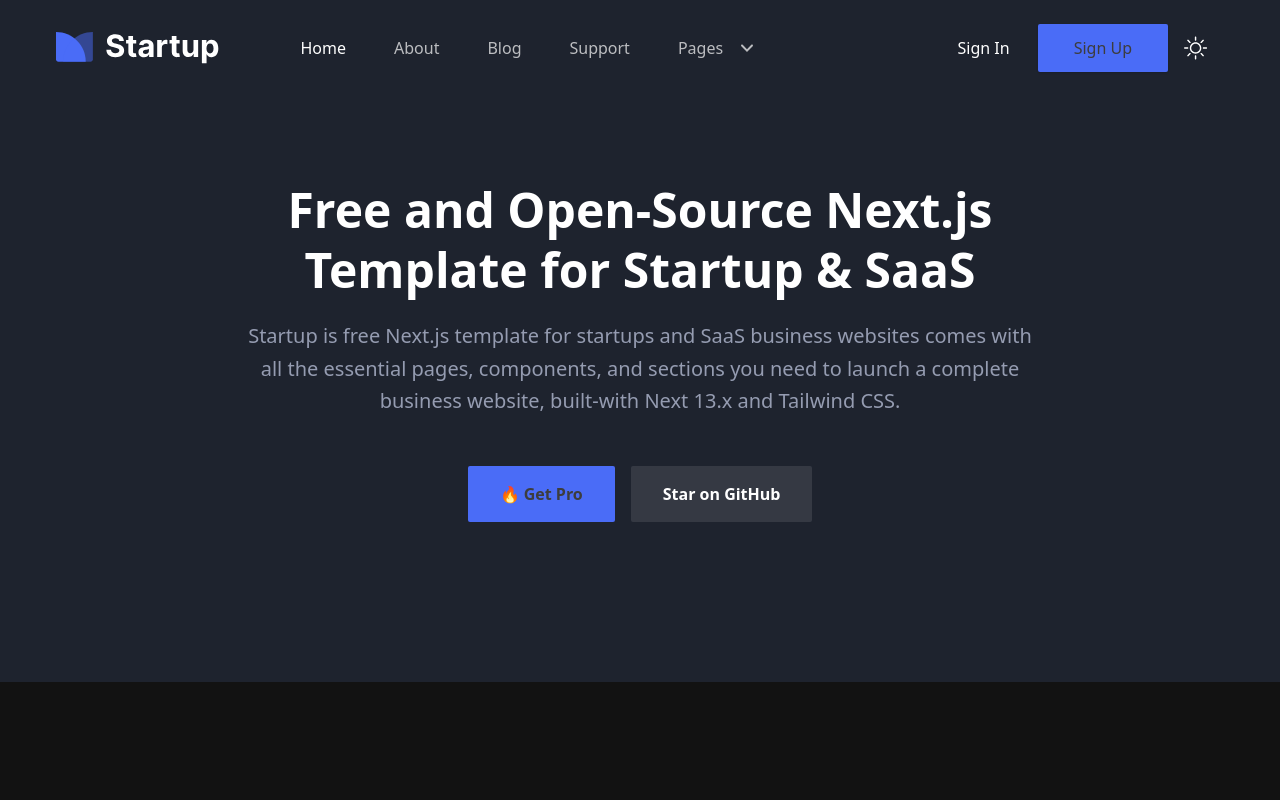
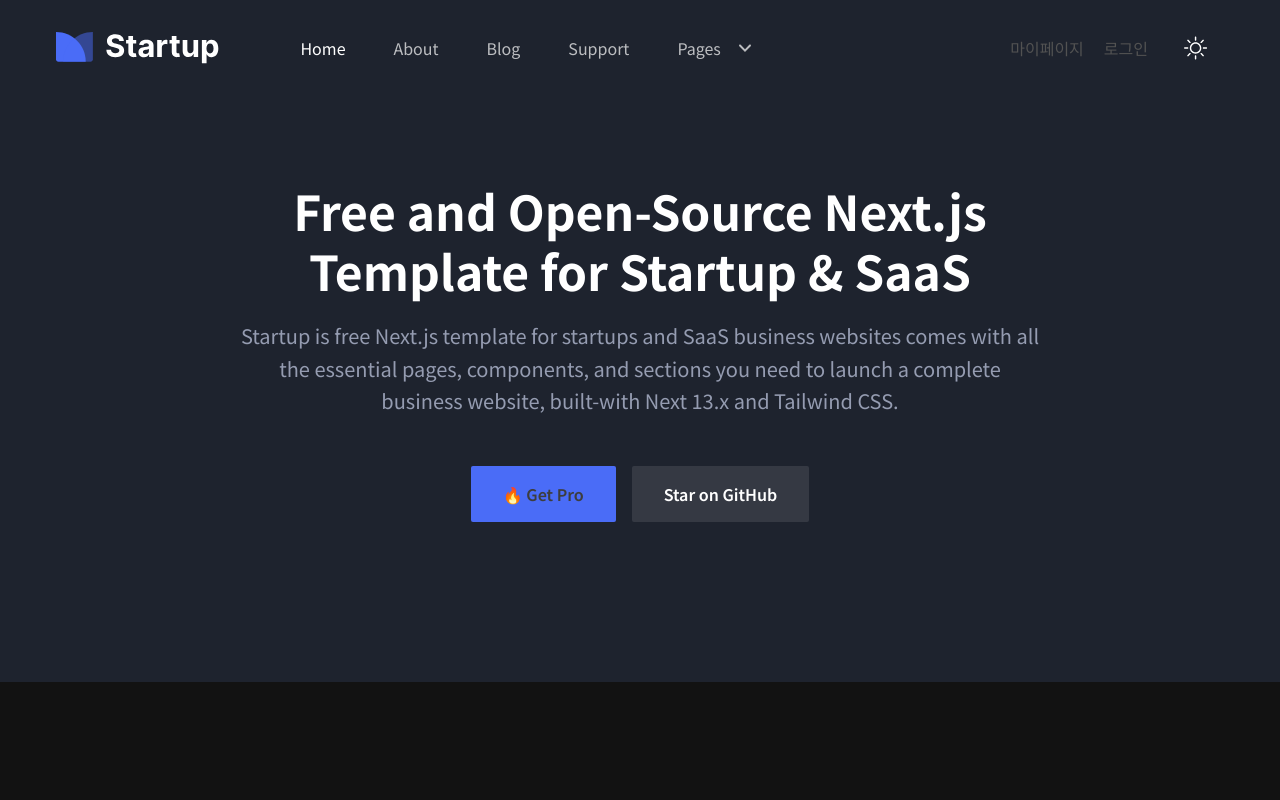
Before and after one commit to hyun1010/yum-yum, a Next.js app: page / in a window 1280 px wide. Shown: the top 800 px of the page. Built offline with nearby package versions, Linux system fonts and the light colour scheme.

Commit message:
mod: 컴포넌트 분리

```diff
--- a/app/layout.tsx
+++ b/app/layout.tsx
@@ -25,7 +25,10 @@
 }) {
   return (
     <html lang="en">
-      <body lang="en" className={`${noto_sans.variable} ${do_hyeon.variable}`}>
+      <body
+        lang="en"
+        className={`${noto_sans.variable} ${do_hyeon.variable} font-noto-sans`}
+      >
         <Layout>{children}</Layout>
       </body>
     </html>
--- a/src/features/routingButton/ui/RoutingButton.tsx
+++ b/src/features/routingButton/ui/RoutingButton.tsx
@@ -1,6 +1,6 @@
 'use client';
 import Image from 'next/image';
-import { useRouter } from 'next/navigation';
+import Link from 'next/link';
 import React from 'react';
 import { ClassNameValue, twMerge } from 'tailwind-merge';
 
@@ -46,16 +46,10 @@
   labelStyle,
   iconStyle,
 }: RoutingButtogProps) {
-  const router = useRouter();
-
-  const handleClick = () => {
-    router.push(href);
-  };
-
   return (
-    <div
+    <Link
+      href={href}
       className="flex flex-col items-center gap-1 cursor-pointer"
-      onClick={handleClick}
     >
       {type !== 'onlyLabel' && (
         <div
@@ -79,6 +73,6 @@
           {label}
         </div>
       )}
-    </div>
+    </Link>
   );
 }
--- a/src/shared/ui/Logo/index.tsx
+++ b/src/shared/ui/Logo/index.tsx
@@ -6,7 +6,10 @@
 export default function Logo({ className }: { className?: string }) {
   return (
     <div className="w-60 max-w-full px-4 xl:mr-12">
-      <Link href="/" className={twMerge(`header-logo block w-full`, className)}>
+      <Link
+        href="/"
+        className={twMerge(`header-logo block w-full py-8`, className)}
+      >
         <Image
           src="/images/logo/logo-2.svg"
           alt="logo"
--- /dev/null
+++ b/src/widgets/layout/ui/Account.tsx
@@ -0,0 +1,23 @@
+import { RoutingButton } from '@/src/features/routingButton';
+import ThemeToggler from '@/src/shared/ui/ThemeToggle';
+import React from 'react';
+
+export default function Account() {
+  return (
+    <div className="flex items-center justify-end pr-16 lg:pr-0 gap-5">
+      <RoutingButton
+        type="onlyLabel"
+        href="/signin"
+        label="마이페이지"
+        labelStyle={'text-gray-700 text-md'}
+      />
+      <RoutingButton
+        type="onlyLabel"
+        href="/signup"
+        label="로그인"
+        labelStyle={'text-gray-700 text-md'}
+      />
+      <ThemeToggler />
+    </div>
+  );
+}
--- a/src/widgets/layout/ui/Header.tsx
+++ b/src/widgets/layout/ui/Header.tsx
@@ -1,10 +1,9 @@
 'use client';
-import Link from 'next/link';
 import { useEffect, useState } from 'react';
-import ThemeToggler from '@/src/shared/ui/ThemeToggle';
 import { Logo } from '@/src/shared/ui';
 import classNames from 'classnames';
 import NavBar from './NavBar';
+import Account from './Account';
 
 export default function Header() {
   const [sticky, setSticky] = useState(false);
@@ -22,12 +21,11 @@
   });
 
   return (
-    <>
     <header
       className={classNames(
         `header left-0 top-0 z-40 flex w-full items-center`,
         {
-            'fixed z-[9999] bg-white !bg-opacity-80 shadow-sticky backdrop-blur-sm transition dark:bg-gray-dark dark:shadow-sticky-dark':
+          'fixed z-[9999] bg-white shadow-sticky backdrop-blur-sm transition dark:bg-gray-dark dark:shadow-sticky-dark':
             sticky,
         },
         {
@@ -37,30 +35,13 @@
     >
       <div className="container">
         <div className="relative -mx-4 flex items-center justify-between">
-            <Logo className={sticky ? 'py-5 lg:py-2' : 'py-8'} />
+          <Logo />
           <div className="flex w-full items-center justify-between px-4">
             <NavBar />
-              <div className="flex items-center justify-end pr-16 lg:pr-0">
-                <Link
-                  href="/signin"
-                  className="hidden px-7 py-3 text-base font-medium text-dark hover:opacity-70 dark:text-white md:block"
-                >
-                  Sign In
-                </Link>
-                <Link
-                  href="/signup"
-                  className="ease-in-up hidden rounded-sm bg-primary px-8 py-3 text-base font-medium text-white shadow-btn transition duration-300 hover:bg-opacity-90 hover:shadow-btn-hover md:block md:px-9 lg:px-6 xl:px-9"
-                >
-                  Sign Up
-                </Link>
-                <div>
-                  <ThemeToggler />
-                </div>
-              </div>
+            <Account />
           </div>
         </div>
       </div>
     </header>
-    </>
   );
 }
--- a/tailwind.config.ts
+++ b/tailwind.config.ts
@@ -9,22 +9,11 @@
     },
     screens: {
       xs: '450px',
-      // => @media (min-width: 450px) { ... }
-
       sm: '575px',
-      // => @media (min-width: 576px) { ... }
-
       md: '768px',
-      // => @media (min-width: 768px) { ... }
-
       lg: '992px',
-      // => @media (min-width: 992px) { ... }
-
       xl: '1200px',
-      // => @media (min-width: 1200px) { ... }
-
       '2xl': '1400px',
-      // => @media (min-width: 1400px) { ... }
     },
     extend: {
       colors: {
@@ -33,7 +22,6 @@
         white: '#FFFFFF',
         black: '#121723',
         dark: '#1D2430',
-        primary: '#4A6CF7',
         yellow: '#FBB040',
         'body-color': '#788293',
         'body-color-dark': '#959CB1',
@@ -42,7 +30,20 @@
         stroke: '#E3E8EF',
         'stroke-dark': '#353943',
         'bg-color-dark': '#171C28',
-        // primary: '#f97316',
+        primary: '#4a6cf7',
+        blue: {
+          '50': '#edf5ff',
+          '100': '#dfecff',
+          '200': '#c4daff',
+          '300': '#a1c1ff',
+          '400': '#7b9efe',
+          '500': '#4a6cf7',
+          '600': '#3e53ed',
+          '700': '#3141d1',
+          '800': '#2a38a9',
+          '900': '#2a3785',
+          '950': '#191f4d',
+        },
         gray: {
           '50': '#fafafa',
           '100': '#efefef',
@@ -57,7 +58,6 @@
           '950': '#292929',
         },
       },
-
       boxShadow: {
         signUp: '0px 5px 10px rgba(4, 10, 34, 0.2)',
         one: '0px 2px 3px rgba(7, 7, 77, 0.05)',
```
Lines whose indentation alone changed are shown as unchanged.
